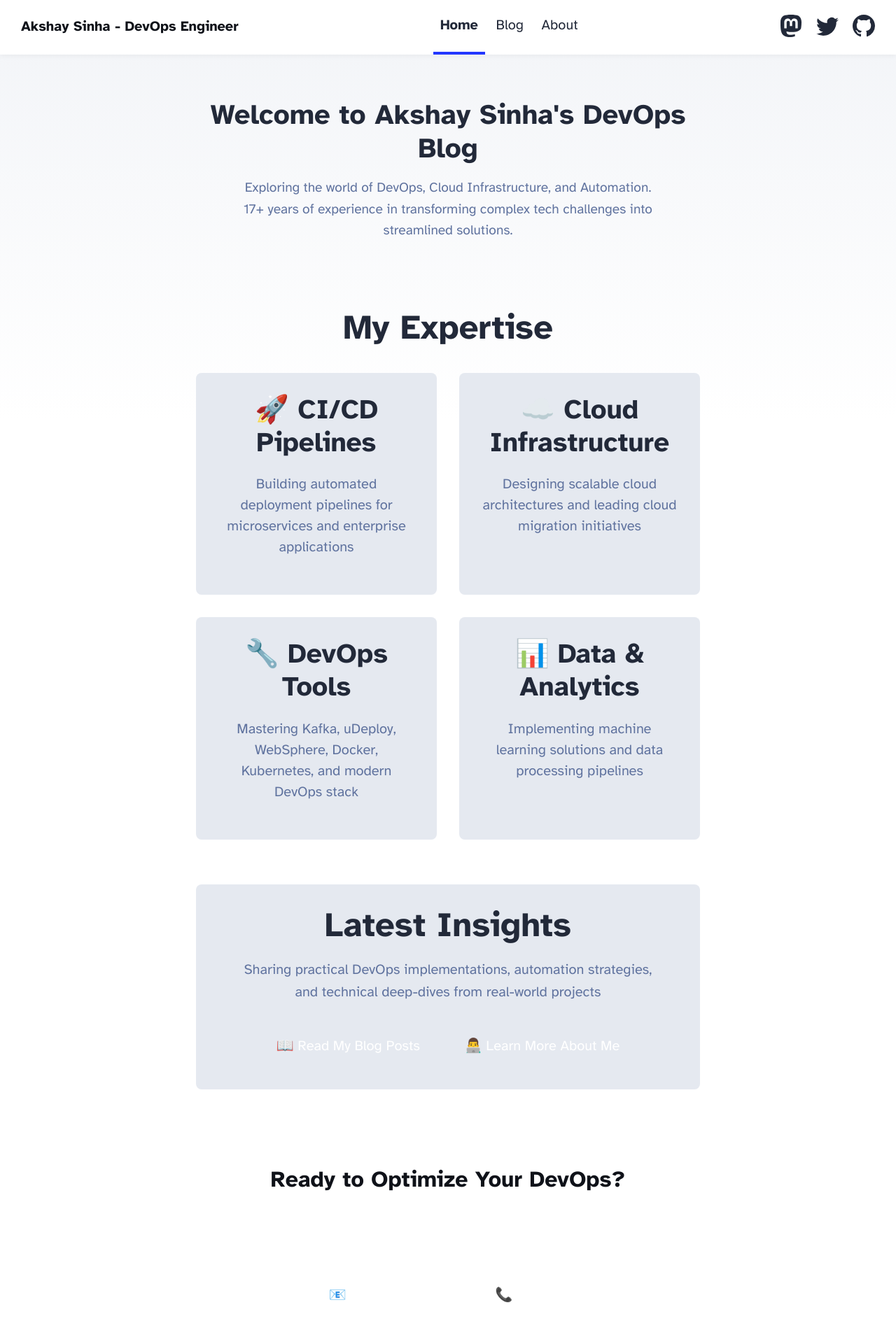
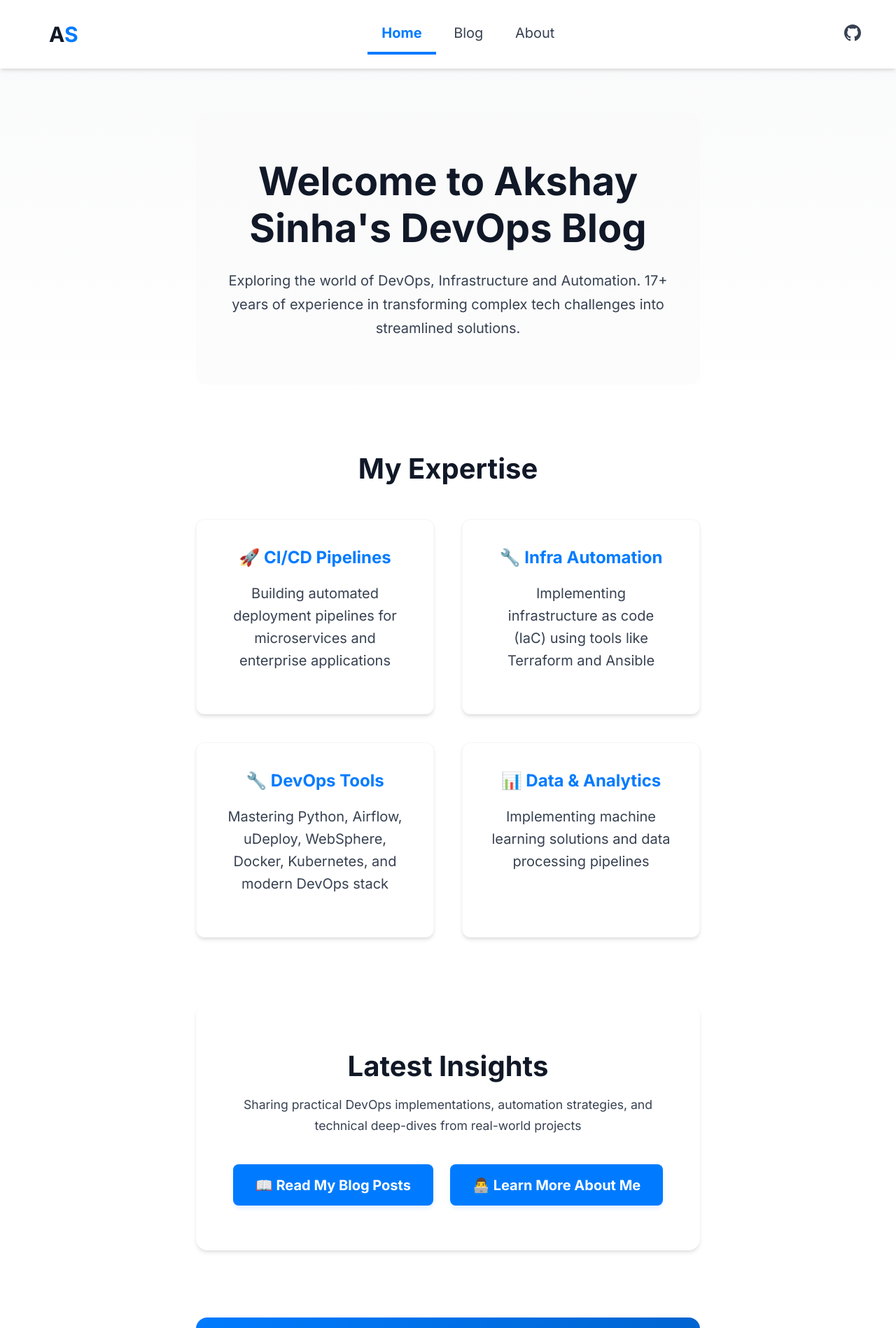
Before and after one commit to akshaysin/akshaysin.github.io, an Astro site: page / in a window 1280 px wide. Shown: the top 1898 px of the page at 70% size. Built offline with nearby package versions, Linux system fonts and the light colour scheme; Astro itself is replaced by a stand-in of ours.

Commit message:
Modern Look and Feel

```diff
--- a/src/components/BaseHead.astro
+++ b/src/components/BaseHead.astro
@@ -36,9 +36,13 @@ const { title, description, image = FallbackImage } = Astro.props;
 <!-- Google AdSense -->
 <script async src="https://pagead2.googlesyndication.com/pagead/js/adsbygoogle.js?client=ca-pub-2905595188512795" crossorigin="anonymous"></script>
 
-<!-- Font preloads -->
-<link rel="preload" href="/fonts/atkinson-regular.woff" as="font" type="font/woff" crossorigin />
-<link rel="preload" href="/fonts/atkinson-bold.woff" as="font" type="font/woff" crossorigin />
+<!-- Google Fonts -->
+<link rel="preconnect" href="https://fonts.googleapis.com" />
+<link rel="preconnect" href="https://fonts.gstatic.com" crossorigin />
+<link
+	href="https://fonts.googleapis.com/css2?family=Inter:wght@400;700&display=swap"
+	rel="stylesheet"
+/>
 
 <!-- Canonical URL -->
 <link rel="canonical" href={canonicalURL} />
--- a/src/components/Footer.astro
+++ b/src/components/Footer.astro
@@ -3,34 +3,12 @@ const today = new Date();
 ---
 
 <footer>
-	&copy; {today.getFullYear()} Your name here. All rights reserved.
+	<div class="footer-content">
+		<p>&copy; {today.getFullYear()} Akshay Sinha. All rights reserved.</p>
 		<div class="social-links">
-		<a href="https://m.webtoo.ls/@astro" target="_blank">
-			<span class="sr-only">Follow Astro on Mastodon</span>
-			<svg
-				viewBox="0 0 16 16"
-				aria-hidden="true"
-				width="32"
-				height="32"
-				astro-icon="social/mastodon"
-				><path
-					fill="currentColor"
-					d="M11.19 12.195c2.016-.24 3.77-1.475 3.99-2.603.348-1.778.32-4.339.32-4.339 0-3.47-2.286-4.488-2.286-4.488C12.062.238 10.083.017 8.027 0h-.05C5.92.017 3.942.238 2.79.765c0 0-2.285 1.017-2.285 4.488l-.002.662c-.004.64-.007 1.35.011 2.091.083 3.394.626 6.74 3.78 7.57 1.454.383 2.703.463 3.709.408 1.823-.1 2.847-.647 2.847-.647l-.06-1.317s-1.303.41-2.767.36c-1.45-.05-2.98-.156-3.215-1.928a3.614 3.614 0 0 1-.033-.496s1.424.346 3.228.428c1.103.05 2.137-.064 3.188-.189zm1.613-2.47H11.13v-4.08c0-.859-.364-1.295-1.091-1.295-.804 0-1.207.517-1.207 1.541v2.233H7.168V5.89c0-1.024-.403-1.541-1.207-1.541-.727 0-1.091.436-1.091 1.296v4.079H3.197V5.522c0-.859.22-1.541.66-2.046.456-.505 1.052-.764 1.793-.764.856 0 1.504.328 1.933.983L8 4.39l.417-.695c.429-.655 1.077-.983 1.934-.983.74 0 1.336.259 1.791.764.442.505.661 1.187.661 2.046v4.203z"
-				></path></svg
-			>
-		</a>
-		<a href="https://twitter.com/astrodotbuild" target="_blank">
-			<span class="sr-only">Follow Astro on Twitter</span>
-			<svg viewBox="0 0 16 16" aria-hidden="true" width="32" height="32" astro-icon="social/twitter"
-				><path
-					fill="currentColor"
-					d="M5.026 15c6.038 0 9.341-5.003 9.341-9.334 0-.14 0-.282-.006-.422A6.685 6.685 0 0 0 16 3.542a6.658 6.658 0 0 1-1.889.518 3.301 3.301 0 0 0 1.447-1.817 6.533 6.533 0 0 1-2.087.793A3.286 3.286 0 0 0 7.875 6.03a9.325 9.325 0 0 1-6.767-3.429 3.289 3.289 0 0 0 1.018 4.382A3.323 3.323 0 0 1 .64 6.575v.045a3.288 3.288 0 0 0 2.632 3.218 3.203 3.203 0 0 1-.865.115 3.23 3.23 0 0 1-.614-.057 3.283 3.283 0 0 0 3.067 2.277A6.588 6.588 0 0 1 .78 13.58a6.32 6.32 0 0 1-.78-.045A9.344 9.344 0 0 0 5.026 15z"
-				></path></svg
-			>
-		</a>
-		<a href="https://github.com/withastro/astro" target="_blank">
-			<span class="sr-only">Go to Astro's GitHub repo</span>
-			<svg viewBox="0 0 16 16" aria-hidden="true" width="32" height="32" astro-icon="social/github"
+			<a href="https://github.com/akshaysin" target="_blank">
+				<span class="sr-only">Go to my GitHub repo</span>
+				<svg viewBox="0 0 16 16" aria-hidden="true" width="24" height="24"
 					><path
 						fill="currentColor"
 						d="M8 0C3.58 0 0 3.58 0 8c0 3.54 2.29 6.53 5.47 7.59.4.07.55-.17.55-.38 0-.19-.01-.82-.01-1.49-2.01.37-2.53-.49-2.69-.94-.09-.23-.48-.94-.82-1.13-.28-.15-.68-.52-.01-.53.63-.01 1.08.58 1.23.82.72 1.21 1.87.87 2.33.66.07-.52.28-.87.51-1.07-1.78-.2-3.64-.89-3.64-3.95 0-.87.31-1.59.82-2.15-.08-.2-.36-1.02.08-2.12 0 0 .67-.21 2.2.82.64-.18 1.32-.27 2-.27.68 0 1.36.09 2 .27 1.53-1.04 2.2-.82 2.2-.82.44 1.1.16 1.92.08 2.12.51.56.82 1.27.82 2.15 0 3.07-1.87 3.75-3.65 3.95.29.25.54.73.54 1.48 0 1.07-.01 1.93-.01 2.2 0 .21.15.46.55.38A8.012 8.012 0 0 0 16 8c0-4.42-3.58-8-8-8z"
@@ -38,23 +16,29 @@ const today = new Date();
 				>
 			</a>
 		</div>
+	</div>
 </footer>
 <style>
 	footer {
-		padding: 2em 1em 6em 1em;
-		background: linear-gradient(var(--gray-gradient)) no-repeat;
+		padding: 2em 1em;
+		background-color: rgb(var(--gray-light));
 		color: rgb(var(--gray));
 		text-align: center;
 	}
+	.footer-content {
+		max-width: 720px;
+		margin: auto;
+		display: flex;
+		justify-content: space-between;
+		align-items: center;
+	}
 	.social-links {
 		display: flex;
-		justify-content: center;
 		gap: 1em;
-		margin-top: 1em;
 	}
 	.social-links a {
-		text-decoration: none;
 		color: rgb(var(--gray));
+		transition: color 0.2s ease-in-out;
 	}
 	.social-links a:hover {
 		color: rgb(var(--gray-dark));
--- a/src/components/Header.astro
+++ b/src/components/Header.astro
@@ -5,34 +5,18 @@ import HeaderLink from './HeaderLink.astro';
 
 <header>
 	<nav>
-		<h2><a href="/">{SITE_TITLE}</a></h2>
+		<div class="logo">
+			<a href="/">A<span>S</span></a>
+		</div>
 		<div class="internal-links">
 			<HeaderLink href="/">Home</HeaderLink>
 			<HeaderLink href="/blog">Blog</HeaderLink>
 			<HeaderLink href="/about">About</HeaderLink>
 		</div>
 		<div class="social-links">
-			<a href="https://m.webtoo.ls/@astro" target="_blank">
-				<span class="sr-only">Follow Astro on Mastodon</span>
-				<svg viewBox="0 0 16 16" aria-hidden="true" width="32" height="32"
-					><path
-						fill="currentColor"
-						d="M11.19 12.195c2.016-.24 3.77-1.475 3.99-2.603.348-1.778.32-4.339.32-4.339 0-3.47-2.286-4.488-2.286-4.488C12.062.238 10.083.017 8.027 0h-.05C5.92.017 3.942.238 2.79.765c0 0-2.285 1.017-2.285 4.488l-.002.662c-.004.64-.007 1.35.011 2.091.083 3.394.626 6.74 3.78 7.57 1.454.383 2.703.463 3.709.408 1.823-.1 2.847-.647 2.847-.647l-.06-1.317s-1.303.41-2.767.36c-1.45-.05-2.98-.156-3.215-1.928a3.614 3.614 0 0 1-.033-.496s1.424.346 3.228.428c1.103.05 2.137-.064 3.188-.189zm1.613-2.47H11.13v-4.08c0-.859-.364-1.295-1.091-1.295-.804 0-1.207.517-1.207 1.541v2.233H7.168V5.89c0-1.024-.403-1.541-1.207-1.541-.727 0-1.091.436-1.091 1.296v4.079H3.197V5.522c0-.859.22-1.541.66-2.046.456-.505 1.052-.764 1.793-.764.856 0 1.504.328 1.933.983L8 4.39l.417-.695c.429-.655 1.077-.983 1.934-.983.74 0 1.336.259 1.791.764.442.505.661 1.187.661 2.046v4.203z"
-					></path></svg
-				>
-			</a>
-			<a href="https://twitter.com/astrodotbuild" target="_blank">
-				<span class="sr-only">Follow Astro on Twitter</span>
-				<svg viewBox="0 0 16 16" aria-hidden="true" width="32" height="32"
-					><path
-						fill="currentColor"
-						d="M5.026 15c6.038 0 9.341-5.003 9.341-9.334 0-.14 0-.282-.006-.422A6.685 6.685 0 0 0 16 3.542a6.658 6.658 0 0 1-1.889.518 3.301 3.301 0 0 0 1.447-1.817 6.533 6.533 0 0 1-2.087.793A3.286 3.286 0 0 0 7.875 6.03a9.325 9.325 0 0 1-6.767-3.429 3.289 3.289 0 0 0 1.018 4.382A3.323 3.323 0 0 1 .64 6.575v.045a3.288 3.288 0 0 0 2.632 3.218 3.203 3.203 0 0 1-.865.115 3.23 3.23 0 0 1-.614-.057 3.283 3.283 0 0 0 3.067 2.277A6.588 6.588 0 0 1 .78 13.58a6.32 6.32 0 0 1-.78-.045A9.344 9.344 0 0 0 5.026 15z"
-					></path></svg
-				>
-			</a>
-			<a href="https://github.com/withastro/astro" target="_blank">
-				<span class="sr-only">Go to Astro's GitHub repo</span>
-				<svg viewBox="0 0 16 16" aria-hidden="true" width="32" height="32"
+			<a href="https://github.com/akshaysin" target="_blank">
+				<span class="sr-only">Go to my GitHub repo</span>
+				<svg viewBox="0 0 16 16" aria-hidden="true" width="24" height="24"
 					><path
 						fill="currentColor"
 						d="M8 0C3.58 0 0 3.58 0 8c0 3.54 2.29 6.53 5.47 7.59.4.07.55-.17.55-.38 0-.19-.01-.82-.01-1.49-2.01.37-2.53-.49-2.69-.94-.09-.23-.48-.94-.82-1.13-.28-.15-.68-.52-.01-.53.63-.01 1.08.58 1.23.82.72 1.21 1.87.87 2.33.66.07-.52.28-.87.51-1.07-1.78-.2-3.64-.89-3.64-3.95 0-.87.31-1.59.82-2.15-.08-.2-.36-1.02.08-2.12 0 0 .67-.21 2.2.82.64-.18 1.32-.27 2-.27.68 0 1.36.09 2 .27 1.53-1.04 2.2-.82 2.2-.82.44 1.1.16 1.92.08 2.12.51.56.82 1.27.82 2.15 0 3.07-1.87 3.75-3.65 3.95.29.25.54.73.54 1.48 0 1.07-.01 1.93-.01 2.2 0 .21.15.46.55.38A8.012 8.012 0 0 0 16 8c0-4.42-3.58-8-8-8z"
@@ -45,37 +29,51 @@ import HeaderLink from './HeaderLink.astro';
 <style>
 	header {
 		margin: 0;
-		padding: 0 1em;
-		background: white;
-		box-shadow: 0 2px 8px rgba(var(--black), 5%);
+		padding: 0 2em;
+		background: #fff;
+		box-shadow: var(--box-shadow);
+		position: sticky;
+		top: 0;
+		z-index: 10;
 	}
-	h2 {
-		margin: 0;
-		font-size: 1em;
+	.logo a {
+		font-size: 1.5em;
+		font-weight: 700;
+		text-decoration: none;
+		color: rgb(var(--black));
 	}
-
-	h2 a,
-	h2 a.active {
-		text-decoration: none;
+	.logo a span {
+		color: var(--accent);
 	}
 	nav {
 		display: flex;
 		align-items: center;
 		justify-content: space-between;
+		padding: 1em 0;
 	}
 	nav a {
-		padding: 1em 0.5em;
-		color: var(--black);
+		padding: 0.5em 1em;
+		color: rgb(var(--gray-dark));
 		border-bottom: 4px solid transparent;
 		text-decoration: none;
+		transition: all 0.2s ease-in-out;
+	}
+	nav a:hover {
+		color: var(--accent);
+		border-bottom-color: var(--accent-dark);
 	}
 	nav a.active {
 		text-decoration: none;
 		border-bottom-color: var(--accent);
+		color: var(--accent);
 	}
 	.social-links,
 	.social-links a {
 		display: flex;
+		align-items: center;
+	}
+	.social-links a {
+		padding: 0.5em;
 	}
 	@media (max-width: 720px) {
 		.social-links {
--- a/src/layouts/BlogPost.astro
+++ b/src/layouts/BlogPost.astro
@@ -16,18 +16,19 @@ const { title, description, pubDate, updatedDate, heroImage } = Astro.props;
 		<BaseHead title={title} description={description} />
 		<style>
 			main {
-				width: calc(100% - 2em);
-				max-width: 100%;
-				margin: 0;
+				padding: 2rem 0;
 			}
 			.hero-image {
 				width: 100%;
+				margin-bottom: 2rem;
 			}
 			.hero-image img {
 				display: block;
 				margin: 0 auto;
 				border-radius: 12px;
 				box-shadow: var(--box-shadow);
+				max-width: 700px;
+				width: 100%;
 			}
 			.prose {
 				width: 720px;
@@ -37,20 +38,27 @@ const { title, description, pubDate, updatedDate, heroImage } = Astro.props;
 				color: rgb(var(--gray-dark));
 			}
 			.title {
-				margin-bottom: 1em;
+				margin-bottom: 2em;
 				padding: 1em 0;
 				text-align: center;
-				line-height: 1;
+				line-height: 1.2;
 			}
 			.title h1 {
+				font-size: 2.2em;
 				margin: 0 0 0.5em 0;
+				font-weight: 700;
+				color: rgb(var(--black));
 			}
 			.date {
-				margin-bottom: 0.5em;
+				margin-bottom: 1em;
 				color: rgb(var(--gray));
+				font-size: 0.9em;
 			}
 			.last-updated-on {
 				font-style: italic;
+			}
+			hr {
+				margin-top: 1.5rem;
 			}
 		</style>
 	</head>
@@ -60,7 +68,7 @@ const { title, description, pubDate, updatedDate, heroImage } = Astro.props;
 		<main>
 			<article>
 				<div class="hero-image">
-					{heroImage && <Image width={1020} height={510} src={heroImage} alt="" />}
+					{heroImage && <Image width={700} height={350} src={heroImage} alt="" />}
 				</div>
 				<div class="prose">
 					<div class="title">
--- a/src/pages/index.astro
+++ b/src/pages/index.astro
@@ -13,151 +13,168 @@ import { SITE_DESCRIPTION, SITE_TITLE } from '../consts';
 			main {
 				max-width: 1200px;
 				margin: 0 auto;
-				padding: 2rem;
+				padding: 4rem 2rem;
 			}
 
 			.hero {
 				text-align: center;
-				margin-bottom: 4rem;
-				padding: 2rem 0;
+				margin-bottom: 6rem;
+				padding: 4rem 0;
+				background: rgba(var(--gray-light), 0.3);
+				border-radius: 16px;
 			}
 
 			.hero h1 {
-				font-size: 2.5rem;
-				margin-bottom: 1rem;
-				color: rgb(var(--gray-dark));
+				font-size: 3.5rem;
+				margin-bottom: 1.5rem;
+				color: rgb(var(--black));
+				font-weight: 700;
 			}
 
 			.hero-description {
-				font-size: 1.2rem;
-				color: rgb(var(--gray));
-				max-width: 600px;
+				font-size: 1.25rem;
+				color: rgb(var(--gray-dark));
+				max-width: 650px;
 				margin: 0 auto;
-				line-height: 1.6;
+				line-height: 1.7;
 			}
 
 			.expertise {
-				margin-bottom: 4rem;
+				margin-bottom: 6rem;
 			}
 
 			.expertise h2 {
 				text-align: center;
-				margin-bottom: 2rem;
-				color: rgb(var(--gray-dark));
+				font-size: 2.5rem;
+				margin-bottom: 3rem;
+				color: rgb(var(--black));
 			}
 
 			.expertise-grid {
 				display: grid;
 				grid-template-columns: repeat(auto-fit, minmax(280px, 1fr));
-				gap: 2rem;
-				margin-bottom: 2rem;
+				gap: 2.5rem;
 			}
 
 			.expertise-item {
-				background: rgb(var(--gray-light));
-				padding: 2rem;
-				border-radius: 8px;
+				background: #fff;
+				padding: 2.5rem;
+				border-radius: 12px;
 				text-align: center;
-				transition: transform 0.2s ease;
+				transition: all 0.3s ease;
+				box-shadow: var(--box-shadow);
+				border: 1px solid rgba(var(--gray-light), 0.7);
 			}
 
 			.expertise-item:hover {
-				transform: translateY(-5px);
+				transform: translateY(-8px);
+				box-shadow: 0 10px 15px -3px rgba(0, 0, 0, 0.1), 0 4px 6px -2px rgba(0, 0, 0, 0.05);
 			}
 
 			.expertise-item h3 {
 				margin-bottom: 1rem;
-				color: rgb(var(--accent));
+				color: var(--accent);
+				font-size: 1.5rem;
 			}
 
 			.expertise-item p {
-				color: rgb(var(--gray));
-				line-height: 1.5;
+				color: rgb(var(--gray-dark));
+				line-height: 1.6;
 			}
 
 			.featured-content {
 				text-align: center;
-				margin-bottom: 4rem;
-				padding: 2rem;
-				background: rgb(var(--gray-light));
-				border-radius: 8px;
+				margin-bottom: 6rem;
+				padding: 4rem 2rem;
+				background: #fff;
+				border-radius: 16px;
+				box-shadow: var(--box-shadow);
 			}
 
 			.featured-content h2 {
+				font-size: 2.5rem;
 				margin-bottom: 1rem;
-				color: rgb(var(--gray-dark));
+				color: rgb(var(--black));
 			}
 
 			.featured-content p {
-				color: rgb(var(--gray));
+				color: rgb(var(--gray-dark));
 				max-width: 600px;
-				margin: 0 auto 2rem;
-				line-height: 1.6;
+				margin: 0 auto 2.5rem;
+				line-height: 1.7;
+				font-size: 1.1rem;
 			}
 
 			.content-links {
 				display: flex;
-				gap: 1rem;
+				gap: 1.5rem;
 				justify-content: center;
 				flex-wrap: wrap;
 			}
 
 			.content-link {
 				display: inline-block;
-				padding: 0.75rem 1.5rem;
-				background: rgb(var(--accent));
+				padding: 0.8rem 2rem;
+				background: var(--accent);
 				color: white;
 				text-decoration: none;
-				border-radius: 6px;
-				transition: background-color 0.2s ease;
+				border-radius: 8px;
+				transition: all 0.2s ease;
+				font-weight: 600;
+				box-shadow: 0 4px 6px rgba(0, 123, 255, 0.1);
 			}
 
 			.content-link:hover {
-				background: rgb(var(--accent-dark));
+				background: var(--accent-dark);
+				transform: translateY(-2px);
+				box-shadow: 0 6px 8px rgba(0, 123, 255, 0.15);
 			}
 
 			.cta-section {
 				text-align: center;
-				padding: 3rem 2rem;
-				background: linear-gradient(135deg, rgb(var(--accent)) 0%, rgb(var(--accent-dark)) 100%);
+				padding: 5rem 2rem;
+				background: linear-gradient(135deg, var(--accent) 0%, var(--accent-dark) 100%);
 				color: white;
-				border-radius: 12px;
+				border-radius: 16px;
 			}
 
 			.cta-section h2 {
-				margin-bottom: 1rem;
-				font-size: 2rem;
+				margin-bottom: 1.5rem;
+				font-size: 2.8rem;
+				font-weight: 700;
 			}
 
 			.cta-section p {
-				margin-bottom: 2rem;
-				font-size: 1.1rem;
-				opacity: 0.9;
-				max-width: 600px;
+				margin-bottom: 2.5rem;
+				font-size: 1.2rem;
+				opacity: 0.95;
+				max-width: 650px;
 				margin-left: auto;
 				margin-right: auto;
+				line-height: 1.7;
 			}
 
 			.cta-buttons {
 				display: flex;
-				gap: 1rem;
+				gap: 1.5rem;
 				justify-content: center;
 				flex-wrap: wrap;
 			}
 
 			.cta-button {
 				display: inline-block;
-				padding: 1rem 2rem;
+				padding: 1rem 2.5rem;
 				text-decoration: none;
 				border-radius: 8px;
-				font-weight: 600;
+				font-weight: 700;
 				transition: all 0.2s ease;
 				border: 2px solid white;
+				font-size: 1.1rem;
 			}
 
 			.cta-button.primary {
 				background: white;
-				color: rgb(var(--accent));
+				color: var(--accent);
 			}
 
 			.cta-button.primary:hover {
@@ -172,12 +189,12 @@ import { SITE_DESCRIPTION, SITE_TITLE } from '../consts';
 
 			.cta-button.secondary:hover {
 				background: white;
-				color: rgb(var(--accent));
+				color: var(--accent);
 			}
 
 			@media (max-width: 768px) {
 				.hero h1 {
-					font-size: 2rem;
+					font-size: 2.5rem;
 				}
 
 				.expertise-grid {
@@ -190,7 +207,11 @@ import { SITE_DESCRIPTION, SITE_TITLE } from '../consts';
 				}
 
 				.cta-button {
-					width: 200px;
+					width: 220px;
+				}
+
+				.cta-section h2 {
+					font-size: 2.2rem;
 				}
 			}
 		</style>
@@ -201,7 +222,7 @@ import { SITE_DESCRIPTION, SITE_TITLE } from '../consts';
 			<section class="hero">
 				<h1>Welcome to Akshay Sinha's DevOps Blog</h1>
 				<p class="hero-description">
-					Exploring the world of DevOps, Cloud Infrastructure, and Automation.
+					Exploring the world of DevOps, Infrastructure and Automation.
 					17+ years of experience in transforming complex tech challenges into streamlined solutions.
 				</p>
 			</section>
@@ -214,12 +235,12 @@ import { SITE_DESCRIPTION, SITE_TITLE } from '../consts';
 						<p>Building automated deployment pipelines for microservices and enterprise applications</p>
 					</div>
 					<div class="expertise-item">
-						<h3>☁️ Cloud Infrastructure</h3>
-						<p>Designing scalable cloud architectures and leading cloud migration initiatives</p>
+						<h3>🔧 Infra Automation</h3>
+						<p>Implementing infrastructure as code (IaC) using tools like Terraform and Ansible</p>
 					</div>
 					<div class="expertise-item">
 						<h3>🔧 DevOps Tools</h3>
-						<p>Mastering Kafka, uDeploy, WebSphere, Docker, Kubernetes, and modern DevOps stack</p>
+						<p>Mastering Python, Airflow, uDeploy, WebSphere, Docker, Kubernetes, and modern DevOps stack</p>
 					</div>
 					<div class="expertise-item">
 						<h3>📊 Data & Analytics</h3>
@@ -241,8 +262,8 @@ import { SITE_DESCRIPTION, SITE_TITLE } from '../consts';
 				<h2>Ready to Optimize Your DevOps?</h2>
 				<p>Let's discuss how we can streamline your infrastructure, automate deployments, and accelerate your DevOps transformation.</p>
 				<div class="cta-buttons">
-					<a href="mailto:akshaysin@gmail.com" class="cta-button primary">📧 Get In Touch</a>
-					<a href="tel:+91-9540071467" class="cta-button secondary">📞 Call Me</a>
+					<a href="https://www.linkedin.com/in/akshay-sinha-91215954/" target="_blank" class="cta-button primary">📧 Get In Touch</a>
+					<a href="mailto:akshaysin@gmail.com" class="cta-button secondary">� Let's Talk</a>
 				</div>
 			</section>
 		</main>
--- a/src/styles/global.css
+++ b/src/styles/global.css
@@ -5,33 +5,19 @@
  */
 
 :root {
-	--accent: #2337ff;
-	--accent-dark: #000d8a;
-	--black: 15, 18, 25;
-	--gray: 96, 115, 159;
-	--gray-light: 229, 233, 240;
-	--gray-dark: 34, 41, 57;
-	--gray-gradient: rgba(var(--gray-light), 50%), #fff;
+	--accent: #007bff; /* A professional blue */
+	--accent-dark: #0056b3;
+	--black: 17, 24, 39; /* A softer black */
+	--gray: 107, 114, 128;
+	--gray-light: 243, 244, 246;
+	--gray-dark: 55, 65, 81;
+	--gray-gradient: rgba(var(--gray-light), 0.5), #ffffff;
 	--box-shadow:
-		0 2px 6px rgba(var(--gray), 25%), 0 8px 24px rgba(var(--gray), 33%), 0 16px 32px
-		rgba(var(--gray), 33%);
-}
-@font-face {
-	font-family: "Atkinson";
-	src: url("/fonts/atkinson-regular.woff") format("woff");
-	font-weight: 400;
-	font-style: normal;
-	font-display: swap;
-}
-@font-face {
-	font-family: "Atkinson";
-	src: url("/fonts/atkinson-bold.woff") format("woff");
-	font-weight: 700;
-	font-style: normal;
-	font-display: swap;
+		0 4px 6px -1px rgba(0, 0, 0, 0.1),
+		0 2px 4px -1px rgba(0, 0, 0, 0.06);
 }
 body {
-	font-family: "Atkinson", sans-serif;
+	font-family: "Inter", sans-serif;
 	margin: 0;
 	padding: 0;
 	text-align: left;
```
Also changed, not shown: src/content/blog/2025-09-25-Resume-Builder.md (added, +38 -0 lines), src/pages/about.astro (+5 -4 lines), src/pages/blog/index.astro (+7 -5 lines), src/assets/blog-placeholder-about.jpg, src/assets/editor-initial.png (added), src/assets/experience-item.png (added), src/assets/securecv.png (added), src/assets/template-switcher.png (added), 1 other file. Lines whose indentation alone changed are shown as unchanged.
